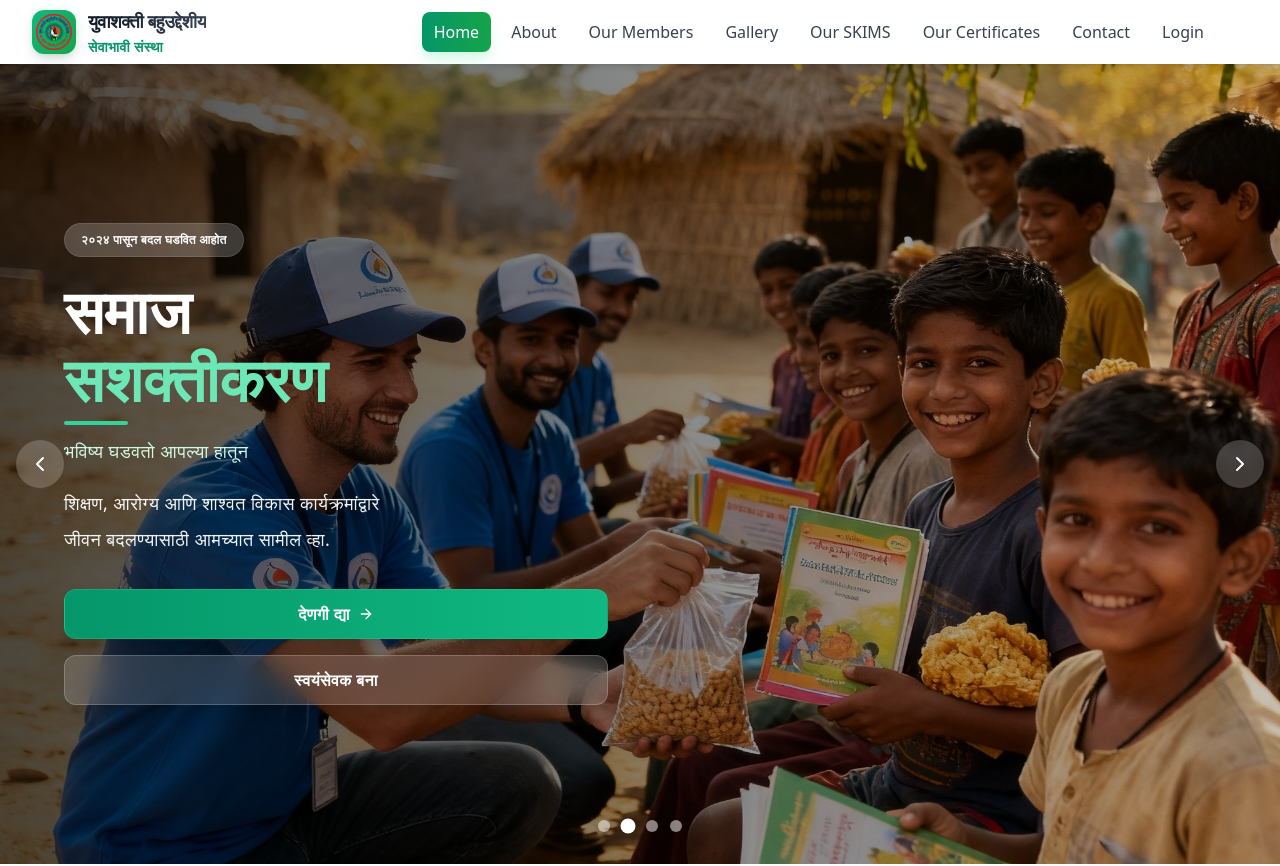
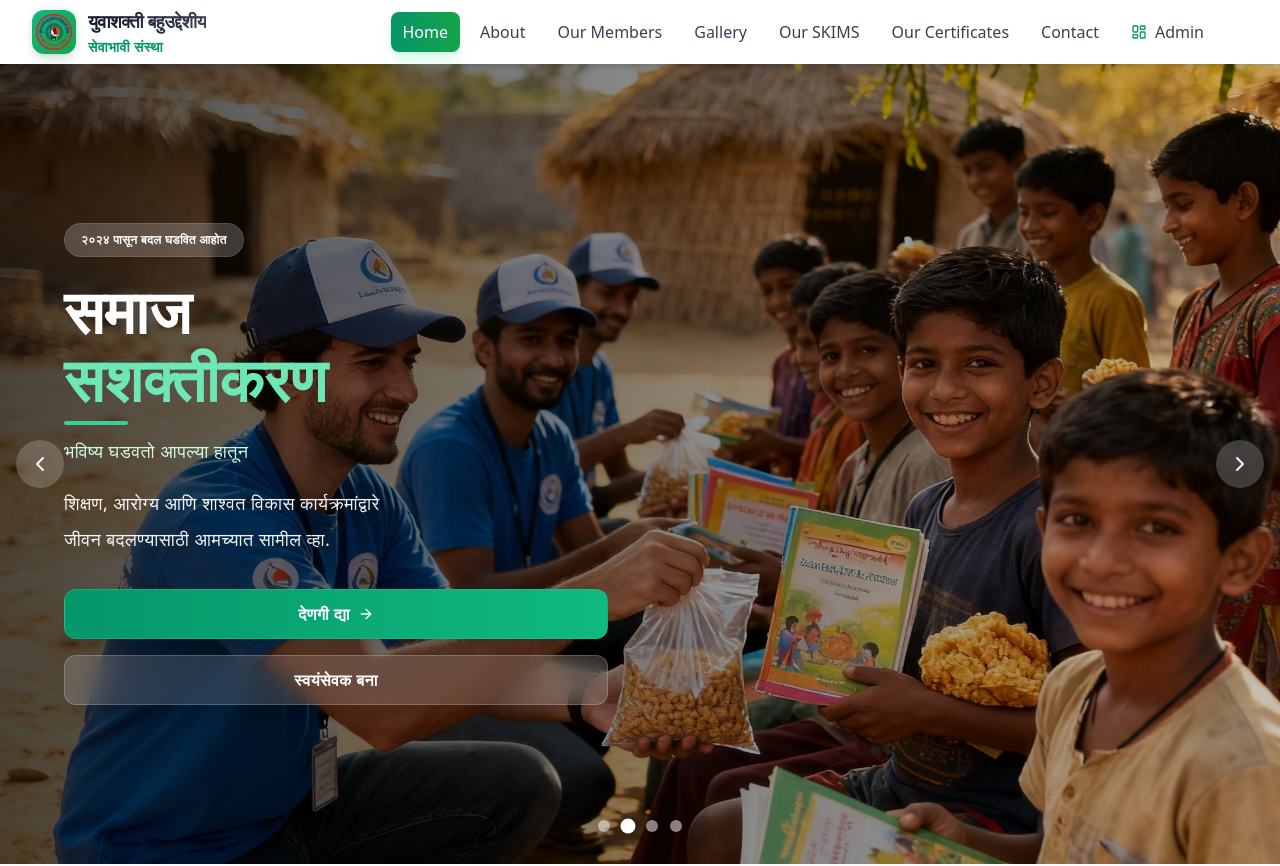
Before and after one commit to techxicatechnology/ngo_project, a React (Vite) app in the folder client/: page / in a window 1280 px wide. Shown: the top 866 px of the page. Built offline with nearby package versions, Linux system fonts and the light colour scheme; no server answers.

Commit message:
Changed Header

```diff
--- a/client/src/components/Header.tsx
+++ b/client/src/components/Header.tsx
@@ -1,4 +1,5 @@
-import { Menu, X } from "lucide-react";
+import { Menu, X, LayoutDashboard } from "lucide-react";
+
 import { useState, useEffect } from "react";
 import logo from "../assets/Logo.png";
 import { Link, useLocation, useNavigate } from "react-router-dom";
@@ -140,7 +141,10 @@ setActiveSection("login")
 
             {/* Admin Login Button Desktop */}
             <Link to="/login" className={linkClass("login")}>
-              Login
+              <div className="flex items-center gap-2">
+                <LayoutDashboard className={`w-4 h-4 ${activeSection === "login" ? "text-white" : "text-emerald-600"}`} />
+                <span className=" inline">Admin</span>
+              </div>
             </Link>
           </div>
 
@@ -223,7 +227,7 @@ setActiveSection("login")
               className={mobileLinkClass("login")}
               onClick={() => setIsMenuOpen(false)}
             >
-              Login
+              Admin
             </Link>
           </div>
         )}
```
